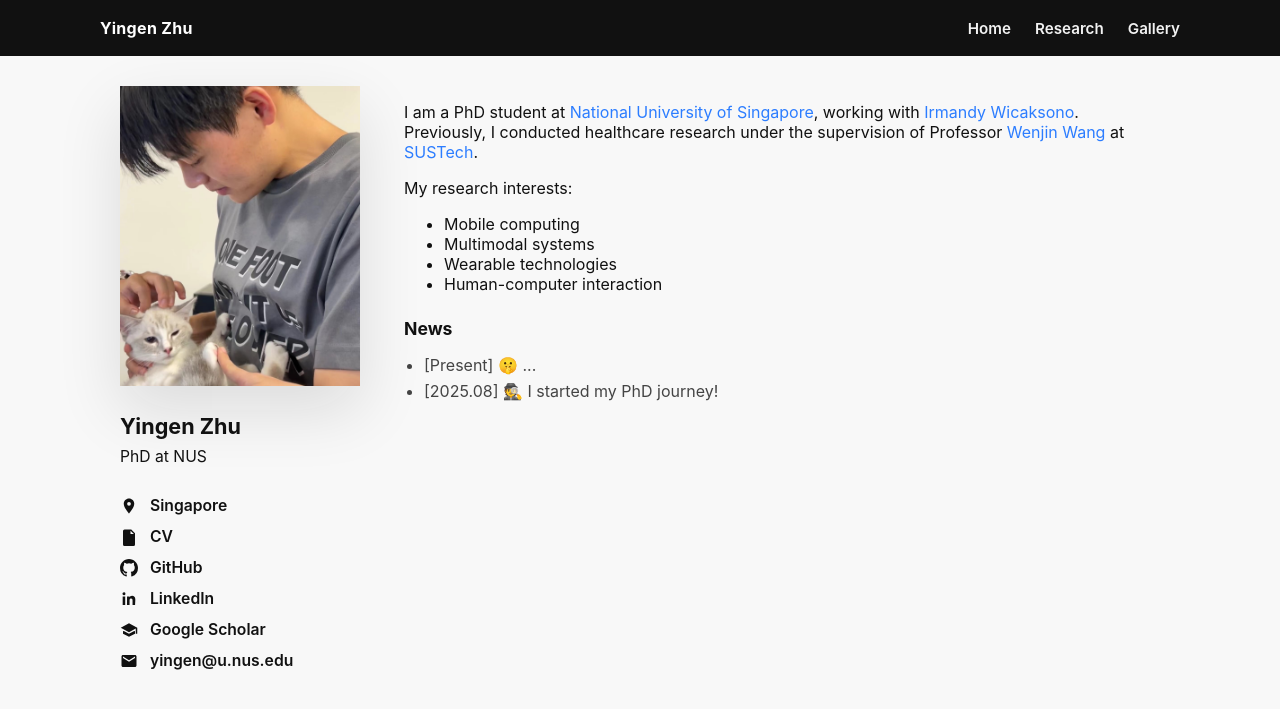
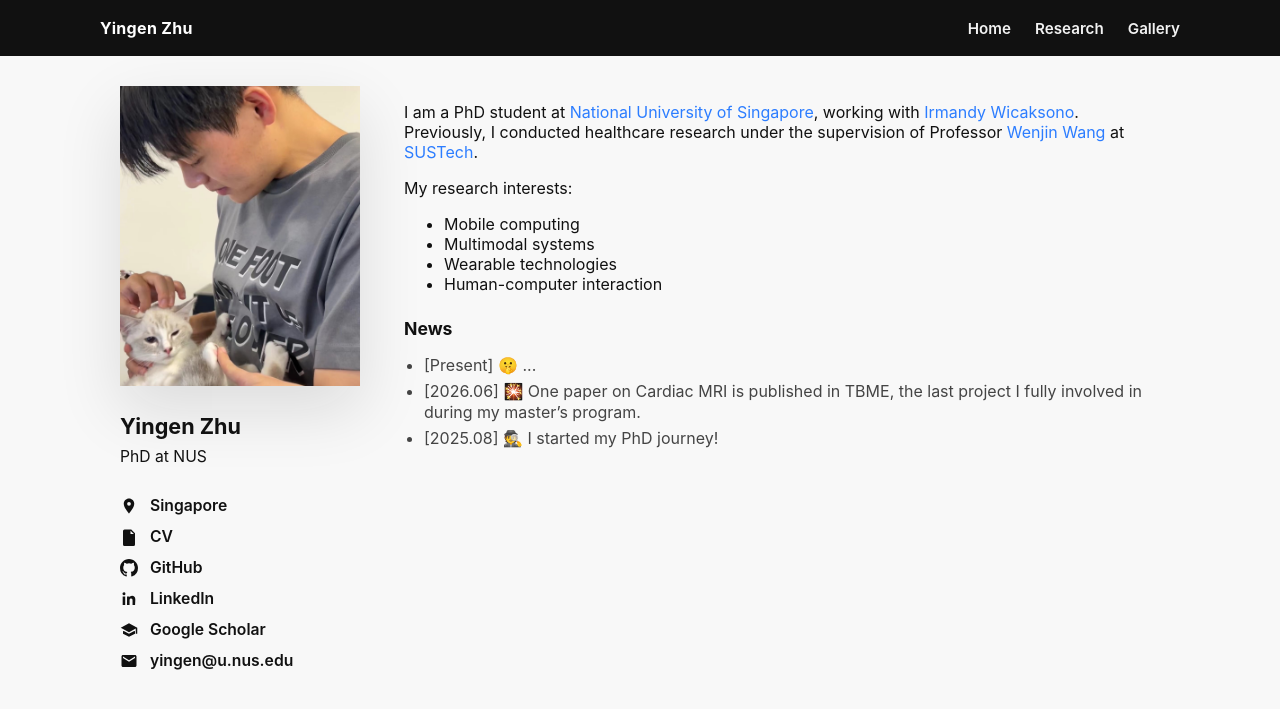
Before and after one commit to yingen-zhu/yingen-zhu.github.io, a Jekyll site: the page built from index.md, in a window 1280 px wide. Shown: the top 709 px of the page. Built offline with Jekyll 4.4.1, drawn with Linux system fonts in a browser that asks for light colours.

Commit message:
Update index.md

```diff
--- a/index.md
+++ b/index.md
@@ -320,6 +320,7 @@ title: Home
       <h2 class="news-title" id="news-title">News</h2>
       <ul class="news-list">
         <li>[Present] 🤫 ... </li>
+        <li>[2026.06] 🎇 One paper on Cardiac MRI is published in TBME, the last project I fully involved in during my master’s program. </li>
         <li>[2025.08] 🕵️ I started my PhD journey!</li>
       </ul>
     </section>
```
